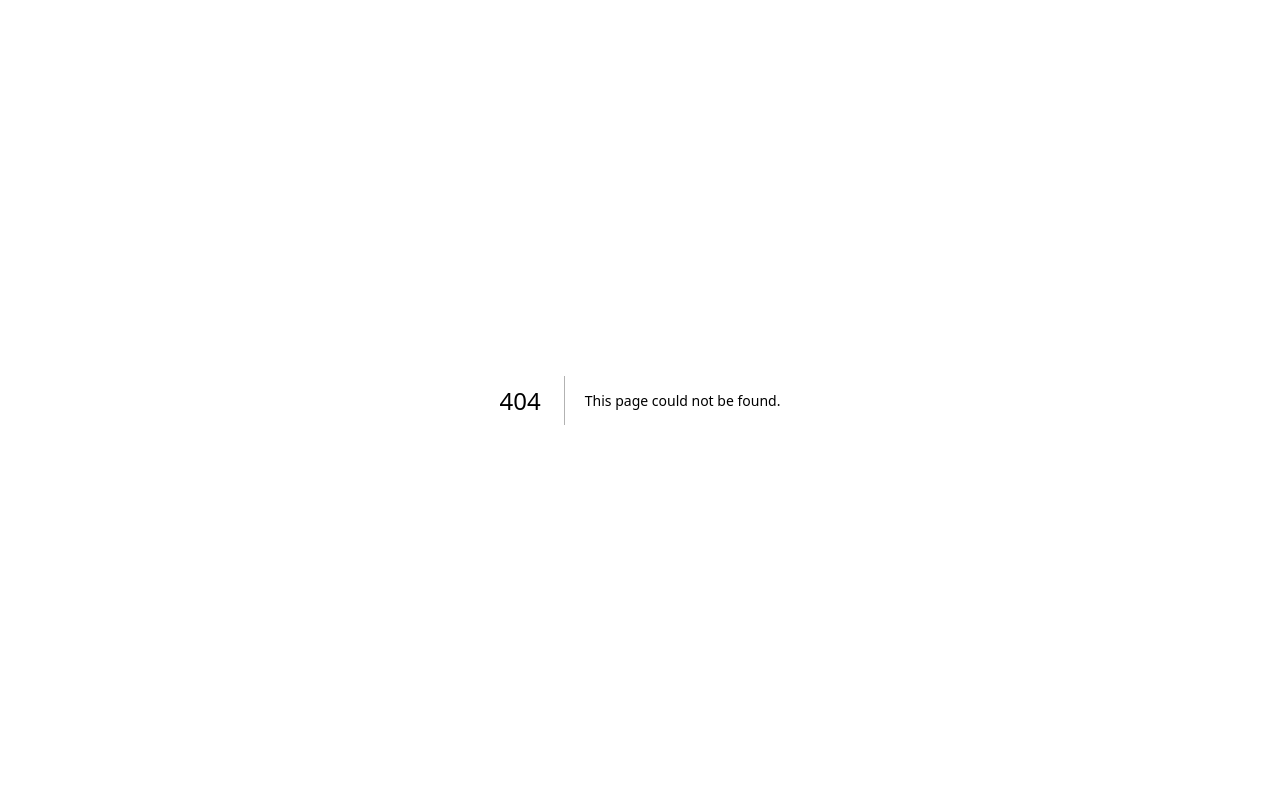
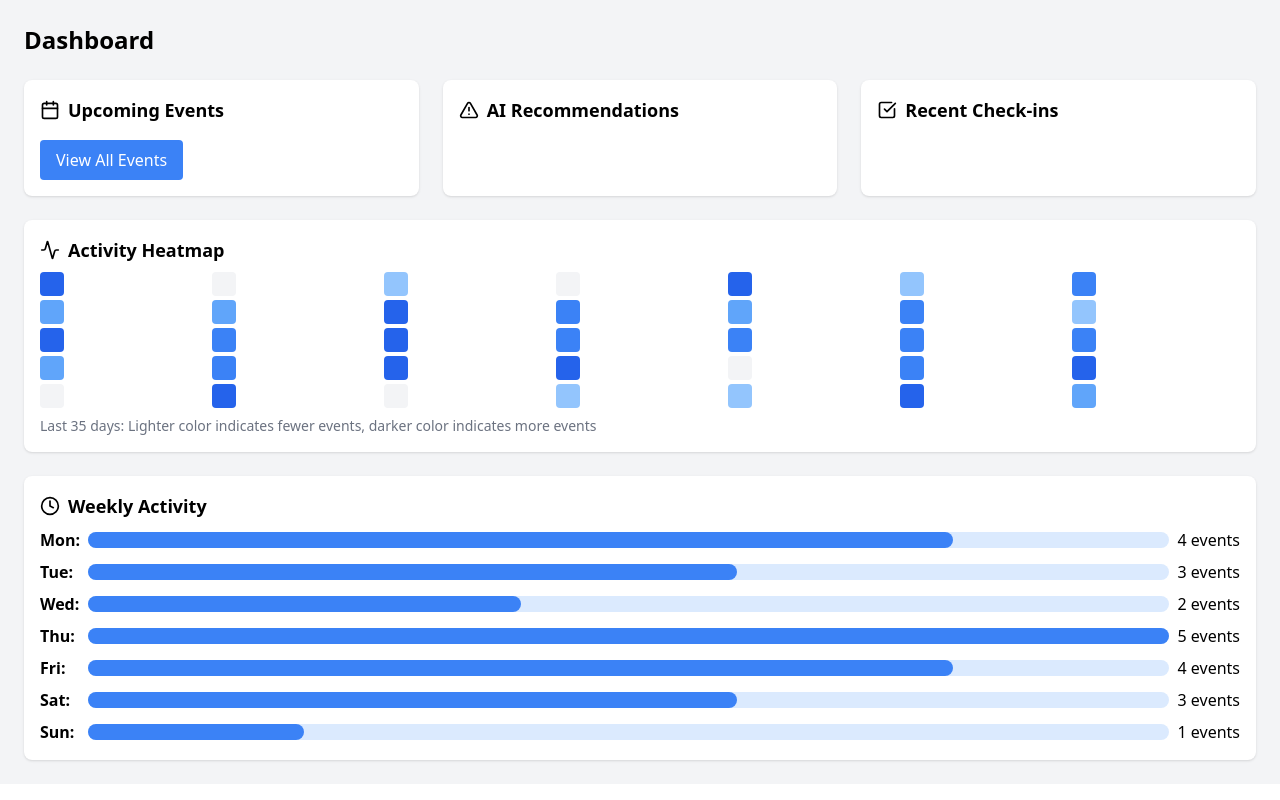
Before and after one commit to gsdyu/Calcoy, a Next.js app in the folder frontend/: page /dashboard in a window 1280 px wide. Before the commit this address had no page. Built offline with nearby package versions, Linux system fonts and the light colour scheme.

Commit message:
Working on dashboarding see aug 26 for updates

```diff
--- /dev/null
+++ b/frontend/src/app/dashboard/page.js
@@ -0,0 +1,5 @@
+import CalendarDashboard from '@/components/Calendar/CalendarDashboard';
+
+export default function Dashboard() {
+  return <CalendarDashboard/>;
+}
--- /dev/null
+++ b/frontend/src/components/Calendar/CalendarDashboard.js
@@ -0,0 +1,138 @@
+'use client';
+
+import React, { useState, useEffect } from 'react';
+import { Calendar, Clock, CheckSquare, AlertTriangle, Activity } from 'lucide-react';
+
+const CalendarDashboard = ({ events = [], checkIns = [], aiRecommendations = [] }) => {
+  const [activityData, setActivityData] = useState([]);
+  const [heatmapData, setHeatmapData] = useState([]);
+
+  useEffect(() => {
+    // Fetch later from an API (example for now test)
+    setActivityData([
+      { name: 'Mon', events: 4 },
+      { name: 'Tue', events: 3 },
+      { name: 'Wed', events: 2 },
+      { name: 'Thu', events: 5 },
+      { name: 'Fri', events: 4 },
+      { name: 'Sat', events: 3 },
+      { name: 'Sun', events: 1 },
+    ]);
+
+    // Generate sample heatmap data
+    const currentDate = new Date();
+    const heatmapData = [];
+    for (let i = 0; i < 35; i++) {
+      const date = new Date(currentDate);
+      date.setDate(date.getDate() - i);
+      heatmapData.unshift({
+        date: date.toISOString().split('T')[0],
+        count: Math.floor(Math.random() * 5),
+      });
+    }
+    setHeatmapData(heatmapData);
+  }, []);
+
+  const upcomingEvents = events.slice(0, 3); // Show only the next 3 events
+
+  const getHeatmapColor = (count) => {
+    const colors = ['#f3f4f6', '#93c5fd', '#60a5fa', '#3b82f6', '#2563eb'];
+    return colors[Math.min(count, colors.length - 1)];
+  };
+
+  return (
+    <div className="p-6 bg-gray-100">
+      <h1 className="text-2xl font-bold mb-6">Dashboard</h1>
+
+      <div className="grid grid-cols-1 md:grid-cols-2 lg:grid-cols-3 gap-6 mb-6">
+        <div className="bg-white rounded-lg shadow p-4">
+          <h2 className="text-lg font-semibold mb-2 flex items-center">
+            <Calendar className="mr-2" size={20} />
+            Upcoming Events
+          </h2>
+          <div>
+            {upcomingEvents.map((event, index) => (
+              <div key={index} className="mb-2">
+                <p className="font-semibold">{event.title}</p>
+                <p className="text-sm text-gray-500">{event.date}, {event.time}</p>
+              </div>
+            ))}
+            <button className="mt-2 px-4 py-2 bg-blue-500 text-white rounded hover:bg-blue-600">
+              View All Events
+            </button>
+          </div>
+        </div>
+
+        <div className="bg-white rounded-lg shadow p-4">
+          <h2 className="text-lg font-semibold mb-2 flex items-center">
+            <AlertTriangle className="mr-2" size={20} />
+            AI Recommendations
+          </h2>
+          <ul className="list-disc list-inside">
+            {aiRecommendations.map((rec, index) => (
+              <li key={index} className="mb-2">{rec}</li>
+            ))}
+          </ul>
+        </div>
+
+        <div className="bg-white rounded-lg shadow p-4">
+          <h2 className="text-lg font-semibold mb-2 flex items-center">
+            <CheckSquare className="mr-2" size={20} />
+            Recent Check-ins
+          </h2>
+          <div>
+            {checkIns.map((checkIn, index) => (
+              <div key={index} className="mb-2">
+                <p className="font-semibold">{checkIn.title}</p>
+                <p className="text-sm text-gray-500">{checkIn.date}</p>
+              </div>
+            ))}
+          </div>
+        </div>
+      </div>
+
+      <div className="bg-white rounded-lg shadow p-4 mb-6">
+        <h2 className="text-lg font-semibold mb-2 flex items-center">
+          <Activity className="mr-2" size={20} />
+          Activity Heatmap
+        </h2>
+        <div className="grid grid-cols-7 gap-1">
+          {heatmapData.map((day, index) => (
+            <div
+              key={index}
+              className="w-6 h-6 rounded"
+              style={{ backgroundColor: getHeatmapColor(day.count) }}
+              title={`${day.date}: ${day.count} events`}
+            />
+          ))}
+        </div>
+        <div className="mt-2 text-sm text-gray-500">
+          Last 35 days: Lighter color indicates fewer events, darker color indicates more events
+        </div>
+      </div>
+
+      <div className="bg-white rounded-lg shadow p-4">
+        <h2 className="text-lg font-semibold mb-2 flex items-center">
+          <Clock className="mr-2" size={20} />
+          Weekly Activity
+        </h2>
+        <div className="space-y-2">
+          {activityData.map((day, index) => (
+            <div key={index} className="flex items-center">
+              <span className="w-12 font-semibold">{day.name}:</span>
+              <div className="flex-1 bg-blue-100 rounded-full h-4">
+                <div
+                  className="bg-blue-500 rounded-full h-4"
+                  style={{width: `${(day.events / 5) * 100}%`}}
+                ></div>
+              </div>
+              <span className="ml-2">{day.events} events</span>
+            </div>
+          ))}
+        </div>
+      </div>
+    </div>
+  );
+};
+
+export default CalendarDashboard;
--- a/frontend/src/components/Sidebar/GroupCalendars.js
+++ b/frontend/src/components/Sidebar/GroupCalendars.js
@@ -4,6 +4,8 @@ import React, { useState, useRef, useEffect } from 'react';
 import { Calendar, Plus, User, Settings, LogOut, ChevronRight, ChevronLeft } from 'lucide-react';
 import { useTheme } from '@/contexts/ThemeContext';
 import Toggle from '@/components/common/Toggle';
+import { useRouter } from 'next/navigation';
+import Link from 'next/link';
 
 const DefaultProfileIcon = () => (
   <svg className="w-8 h-8 text-gray-400" fill="currentColor" viewBox="0 0 20 20" xmlns="http://www.w3.org/2000/svg">
@@ -16,6 +18,7 @@ const GroupCalendars = ({ onProfileOpen, displayName, profileImage, toggleSideba
   const [isProfileMenuOpen, setIsProfileMenuOpen] = useState(false);
   const profileMenuRef = useRef(null);
   const profileButtonRef = useRef(null);
+  const router = useRouter();
   const groupCalendars = [
     { id: 1, name: "Team Events", icon: "👥" },
     { id: 2, name: "Family Calendar", icon: "👪" },
@@ -82,9 +85,13 @@ const GroupCalendars = ({ onProfileOpen, displayName, profileImage, toggleSideba
             >
               <User size={18} className="inline mr-2" /> Profile
             </button>
-            <button className={`w-full text-left px-4 py-2 ${darkMode ? 'hover:bg-gray-700 text-white' : 'hover:bg-gray-100 text-gray-800'}`}>
-              <Settings size={18} className="inline mr-2" /> Settings
-            </button>
+            <Link
+              href="/dashboard"
+              className={`w-full text-left px-4 py-2 ${darkMode ? 'hover:bg-gray-700 text-white' : 'hover:bg-gray-100 text-gray-800'} block`}
+              onClick={() => setIsProfileMenuOpen(false)}
+            >
+              <Settings size={18} className="inline mr-2" /> Dashboard
+            </Link>
             <button className={`w-full text-left px-4 py-2 ${darkMode ? 'hover:bg-gray-700 text-white' : 'hover:bg-gray-100 text-gray-800'}`}>
               Subscription
             </button>
```
